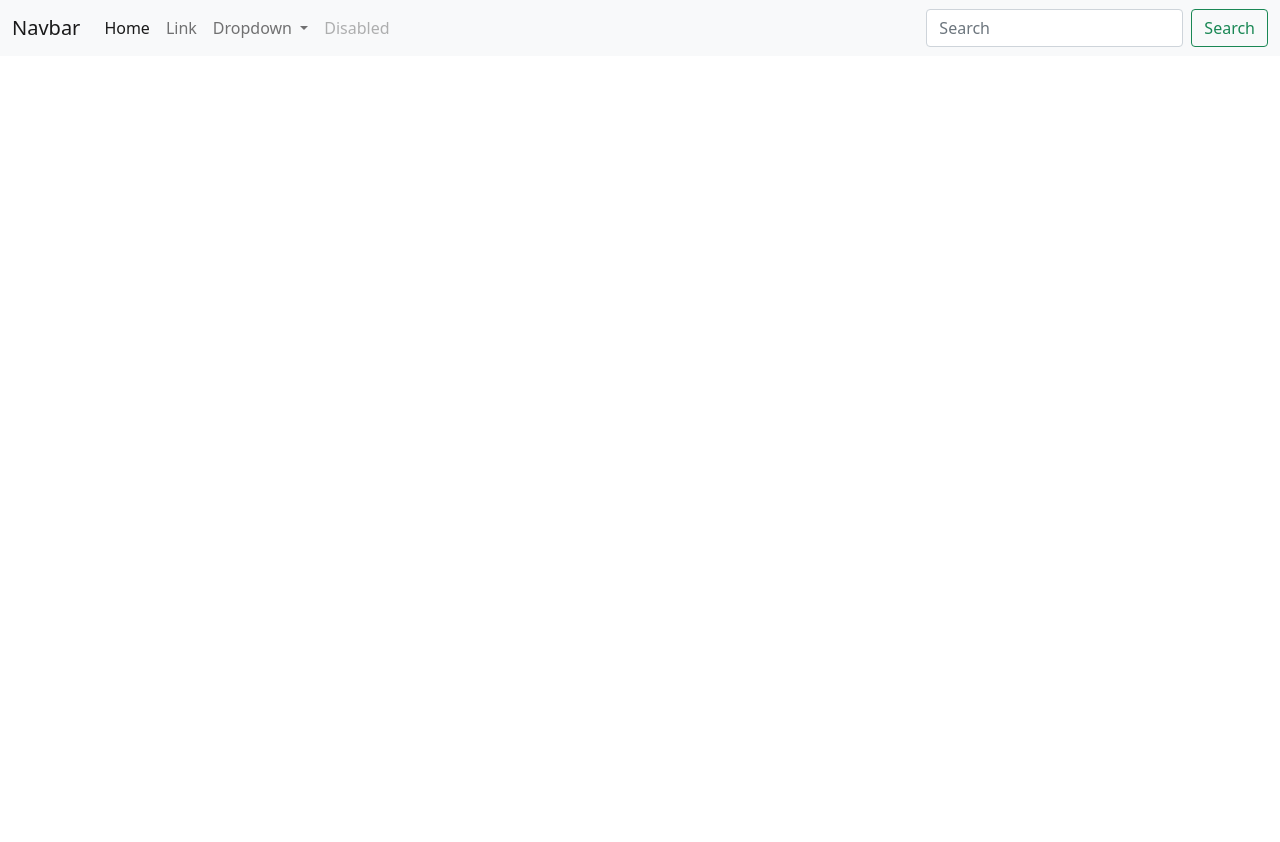
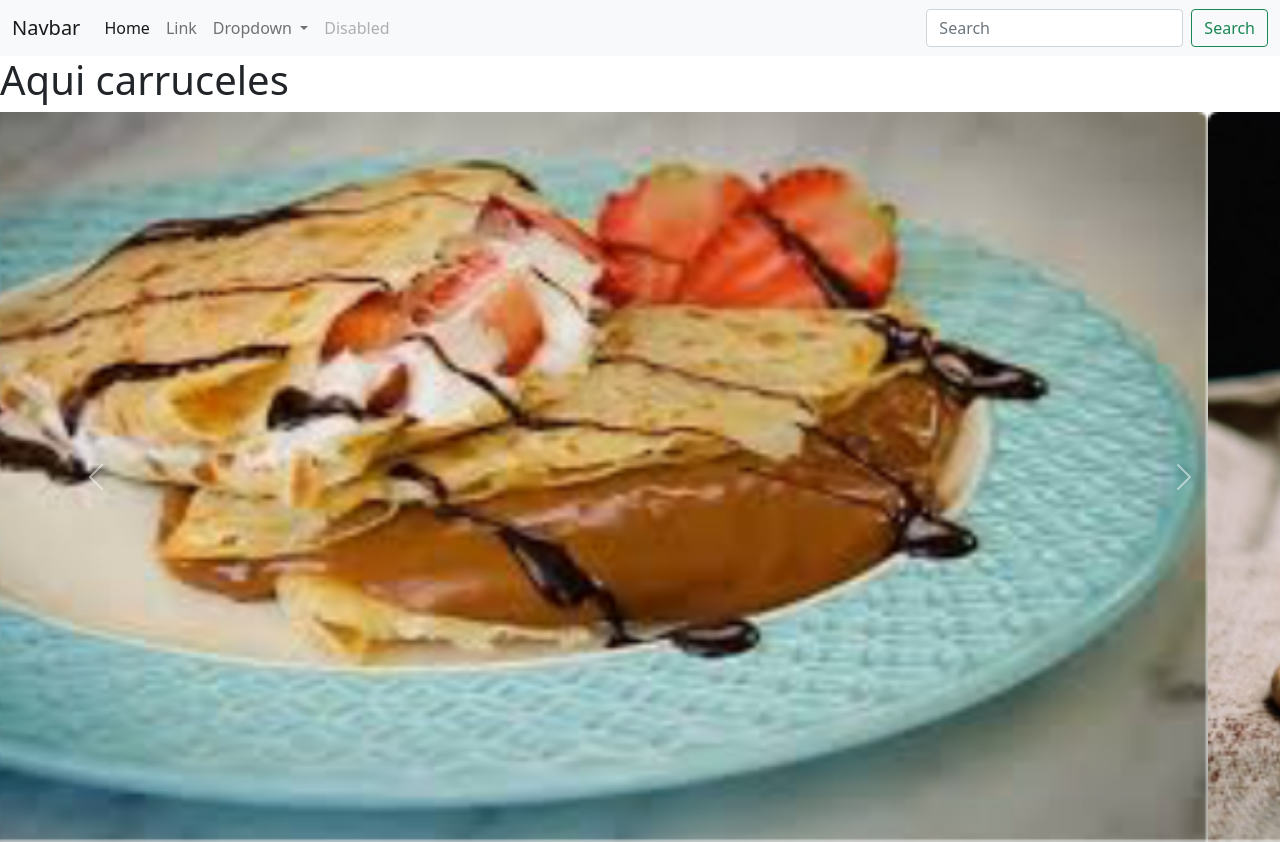
Before and after one commit to emersonxinay/mi_proyecto_web, a plain HTML site: page index.html in a window 1280 px wide. Before the commit the page ends 800 px from the top, so only its background shows below. Drawn offline with nearby package versions, Linux system fonts and the light colour scheme.

Commit message:
agrege los carruceles

```diff
--- a/index.html
+++ b/index.html
@@ -49,6 +49,34 @@
     </nav>
   </header>
 
+  <!-- seccion principal de carruceles -->
+  <main>
+    <section>
+      <h1>Aqui carruceles </h1>
+      <div id="carouselExampleControls" class="carousel slide" data-bs-ride="carousel">
+        <div class="carousel-inner">
+          <div class="carousel-item active">
+            <img src="assets/img/recipe-card-1.png" class="d-block w-100" alt="...">
+          </div>
+          <div class="carousel-item">
+            <img src="assets/img/recipe-card-2.png" class="d-block w-100" alt="...">
+          </div>
+          <div class="carousel-item">
+            <img src="assets/img/recipe-card-3.png" class="d-block w-100" alt="...">
+          </div>
+        </div>
+        <button class="carousel-control-prev" type="button" data-bs-target="#carouselExampleControls" data-bs-slide="prev">
+          <span class="carousel-control-prev-icon" aria-hidden="true"></span>
+          <span class="visually-hidden">Previous</span>
+        </button>
+        <button class="carousel-control-next" type="button" data-bs-target="#carouselExampleControls" data-bs-slide="next">
+          <span class="carousel-control-next-icon" aria-hidden="true"></span>
+          <span class="visually-hidden">Next</span>
+        </button>
+      </div>
+    </section>
+  </main>
+
 
 
 
```
Also changed, not shown: assets/img/recipe-card-1.png (added), assets/img/recipe-card-2.png (added), assets/img/recipe-card-3.png (added).
